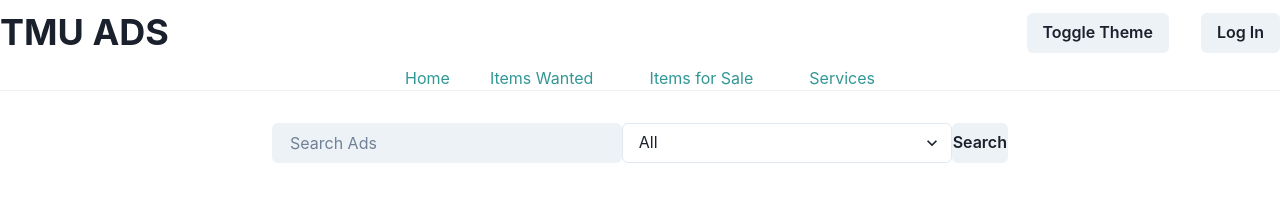
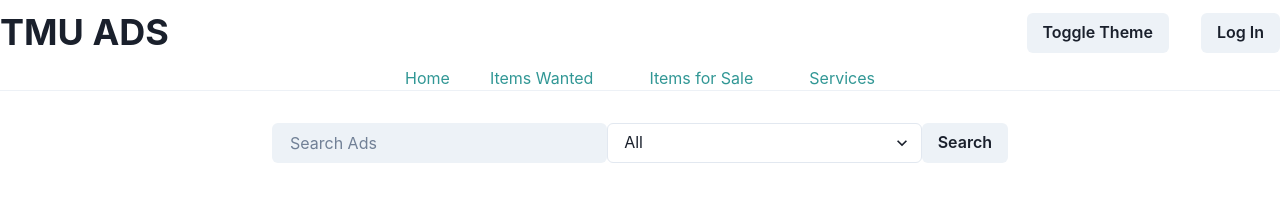
Before and after one commit to HasanMajid/tmu-ads, a React (Vite) app in the folder client/: page / in a window 1280 px wide. Shown: the top 201 px of the page. Built offline with nearby package versions, Linux system fonts and the light colour scheme; no server answers.

Commit message:
Refactor search bar component to wrap search button in a flex container

```diff
--- a/client/src/components/search/SearchBar.jsx
+++ b/client/src/components/search/SearchBar.jsx
@@ -15,7 +15,9 @@ function SearchBar() {
         <option>Item for Sale</option>
         <option>Services</option>
       </Select>
-      <Button p={"1rem"}>Search</Button>
+      <Flex>
+        <Button p={"1rem"}>Search</Button>
+      </Flex>
     </Flex>
   )
 }
```
